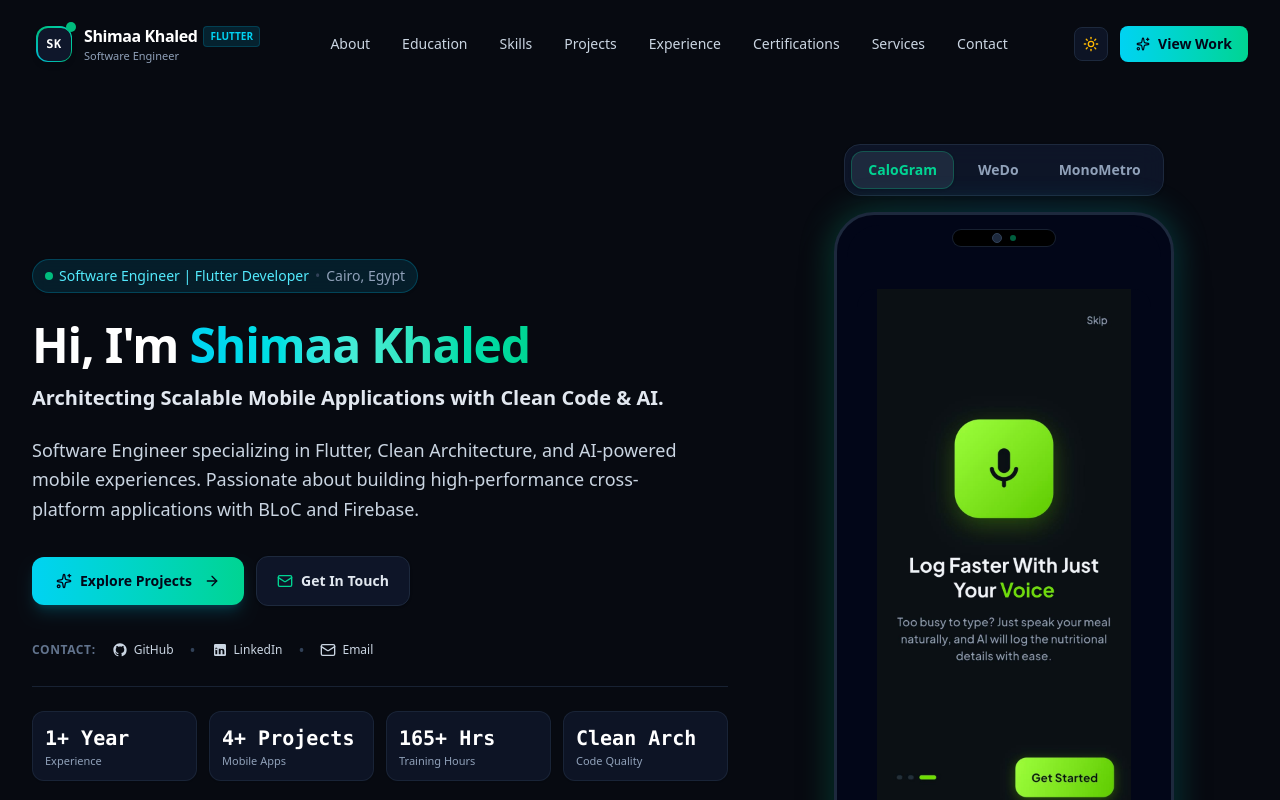
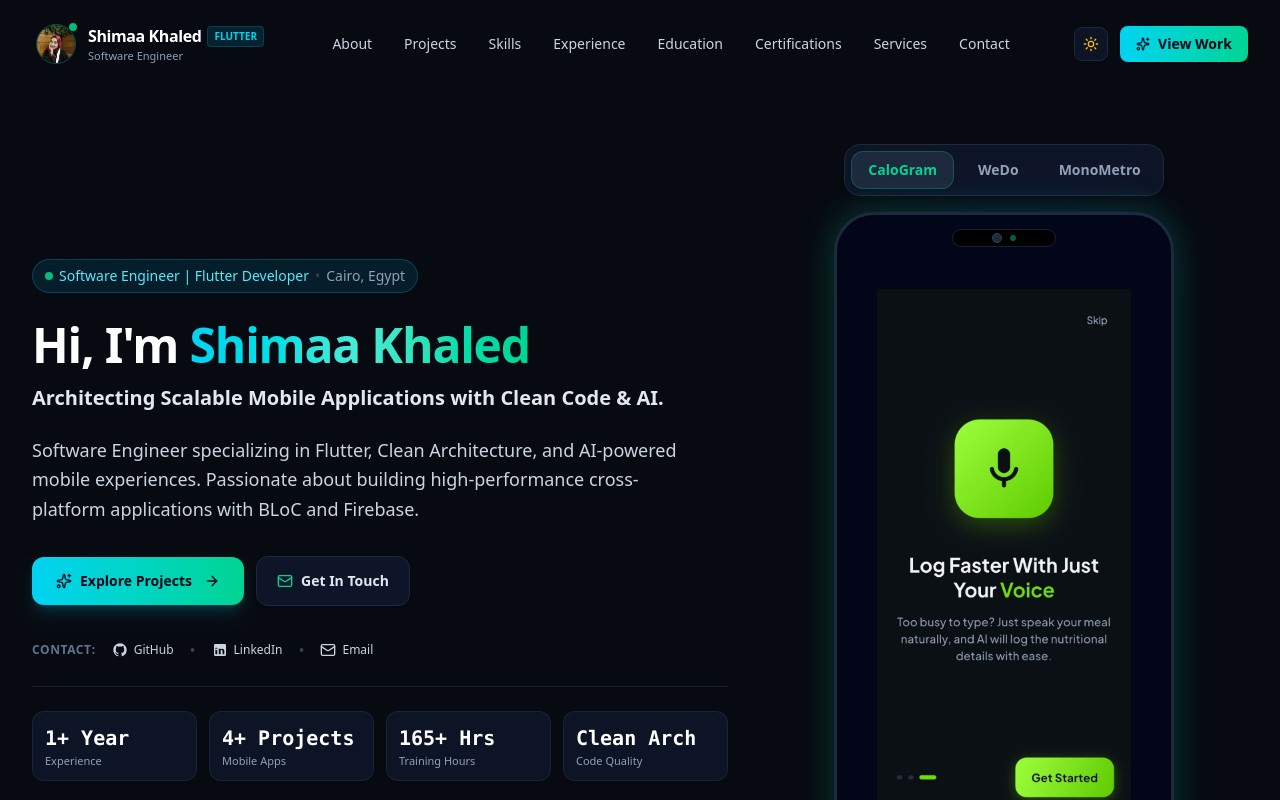
Before and after one commit to shimaakhaled1410-hue/portfolio, a Next.js app: page / in a window 1280 px wide. Shown: the top 800 px of the page. Built offline with nearby package versions, Linux system fonts and the light colour scheme.

Commit message:
feat(navigation): replace navbar initials with avatar, add scroll-to-top, and reorder sections

```diff
--- a/src/app/page.tsx
+++ b/src/app/page.tsx
@@ -43,13 +43,13 @@ export default function Home() {
           onSelectProject={handleSelectProjectById}
         />
         <About />
-        <Education />
-        <Skills />
         <Projects
           onSelectProject={(p) => setSelectedProject(p)}
           onOpenVideo={handleOpenVideo}
         />
+        <Skills />
         <Experience />
+        <Education />
         <Certifications />
         <Services />
         <Contact />
--- a/src/components/Footer.tsx
+++ b/src/components/Footer.tsx
@@ -1,6 +1,7 @@
 'use client';
 
 import React from 'react';
+import Image from 'next/image';
 import { personalInfo } from '@/data/portfolioData';
 import {
   ArrowUp,
@@ -16,10 +17,10 @@ export default function Footer() {
 
   const navLinks = [
     { label: 'About', href: '#about' },
+    { label: 'Projects', href: '#projects' },
+    { label: 'Skills', href: '#skills' },
+    { label: 'Experience', href: '#experience' },
     { label: 'Education', href: '#education' },
-    { label: 'Skills', href: '#skills' },
-    { label: 'Projects', href: '#projects' },
-    { label: 'Experience', href: '#experience' },
     { label: 'Certifications', href: '#certifications' },
     { label: 'Services', href: '#services' },
     { label: 'Contact', href: '#contact' },
@@ -35,10 +36,14 @@ export default function Footer() {
           {/* Brand & Bio */}
           <div className="lg:col-span-5 space-y-4">
             <div className="flex items-center gap-3">
-              <div className="w-9 h-9 rounded-xl bg-gradient-to-tr from-cyan-500 to-emerald-400 p-[1.5px] shadow-sm">
-                <div className="w-full h-full bg-slate-900 rounded-[9px] flex items-center justify-center font-mono font-bold text-white text-xs">
-                  SK
-                </div>
+              <div className="w-10 h-10 rounded-full overflow-hidden border border-teal-500/40 relative shadow-sm shrink-0">
+                <Image
+                  src="/assets/Shimaa Khaled.jpg"
+                  alt={personalInfo.name}
+                  fill
+                  className="object-cover object-top"
+                  sizes="40px"
+                />
               </div>
               <div>
                 <h3 className="text-base font-bold text-slate-900 dark:text-white">
--- a/src/components/Navbar.tsx
+++ b/src/components/Navbar.tsx
@@ -1,6 +1,7 @@
 'use client';
 
 import React, { useState, useEffect } from 'react';
+import Image from 'next/image';
 import Link from 'next/link';
 import { useTheme } from '@/context/ThemeContext';
 import { personalInfo } from '@/data/portfolioData';
@@ -27,12 +28,17 @@ export default function Navbar() {
     return () => window.removeEventListener('scroll', handleScroll);
   }, []);
 
+  const handleScrollToTop = (e: React.MouseEvent) => {
+    e.preventDefault();
+    window.scrollTo({ top: 0, behavior: 'smooth' });
+  };
+
   const navLinks = [
     { label: 'About', href: '#about' },
+    { label: 'Projects', href: '#projects' },
+    { label: 'Skills', href: '#skills' },
+    { label: 'Experience', href: '#experience' },
     { label: 'Education', href: '#education' },
-    { label: 'Skills', href: '#skills' },
-    { label: 'Projects', href: '#projects' },
-    { label: 'Experience', href: '#experience' },
     { label: 'Certifications', href: '#certifications' },
     { label: 'Services', href: '#services' },
     { label: 'Contact', href: '#contact' },
@@ -48,20 +54,27 @@ export default function Navbar() {
     >
       <div className="max-w-7xl mx-auto px-4 sm:px-6 lg:px-8">
         <div className="flex items-center justify-between">
-          {/* Logo / Brand */}
-          <Link
+          {/* Logo / Brand with Profile Avatar & Back to Top */}
+          <a
             href="#"
-            className="flex items-center gap-3 group focus:outline-none focus-visible:ring-2 focus-visible:ring-cyan-500 rounded-lg p-1"
+            onClick={handleScrollToTop}
+            aria-label="Back to top"
+            className="flex items-center gap-3 group focus:outline-none focus-visible:ring-2 focus-visible:ring-cyan-500 rounded-lg p-1 cursor-pointer"
           >
-            <div className="relative w-9 h-9 rounded-xl bg-gradient-to-tr from-cyan-500 via-emerald-500 to-teal-400 p-[1.5px] shadow-md group-hover:scale-105 transition-transform duration-300">
-              <div className="w-full h-full bg-slate-900 rounded-[10px] flex items-center justify-center">
-                <span className="text-white font-bold text-xs tracking-wider font-mono">
-                  SK
-                </span>
+            <div className="relative group-hover:scale-105 transition-transform duration-300 shrink-0">
+              <div className="w-10 h-10 rounded-full overflow-hidden border border-teal-500/40 relative shadow-sm">
+                <Image
+                  src="/assets/Shimaa Khaled.jpg"
+                  alt={personalInfo.name}
+                  fill
+                  className="object-cover object-top"
+                  sizes="40px"
+                  priority
+                />
               </div>
-              <span className="absolute -top-1 -right-1 flex h-2.5 w-2.5">
+              <span className="absolute -top-0.5 -right-0.5 flex h-2.5 w-2.5">
                 <span className="animate-ping absolute inline-flex h-full w-full rounded-full bg-emerald-400 opacity-75"></span>
-                <span className="relative inline-flex rounded-full h-2.5 w-2.5 bg-emerald-500"></span>
+                <span className="relative inline-flex rounded-full h-2.5 w-2.5 bg-emerald-500 border border-white dark:border-[#070a11]"></span>
               </span>
             </div>
             <div className="flex flex-col">
@@ -77,7 +90,7 @@ export default function Navbar() {
                 Software Engineer
               </span>
             </div>
-          </Link>
+          </a>
 
           {/* Desktop Navigation Links */}
           <nav className="hidden lg:flex items-center gap-1 xl:gap-2">
```
